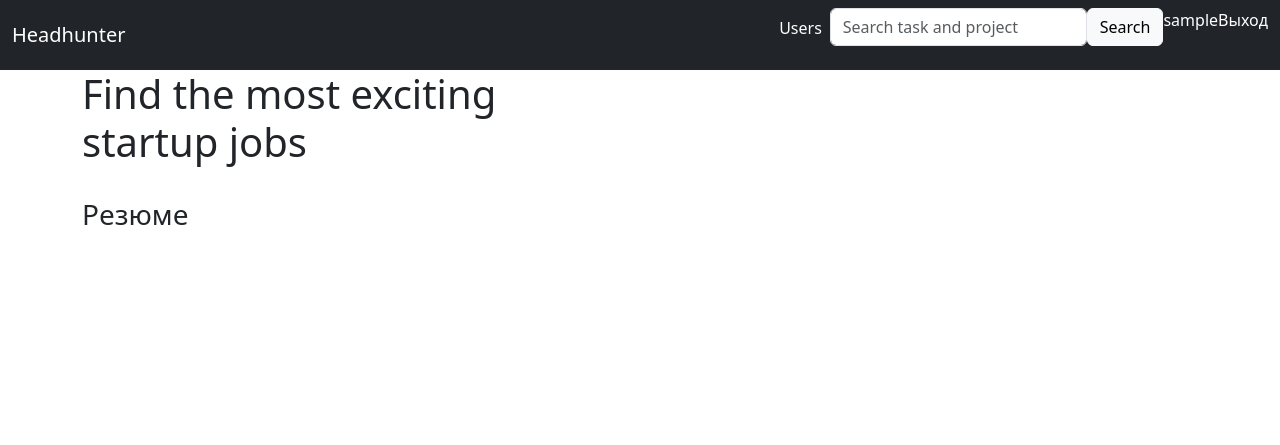
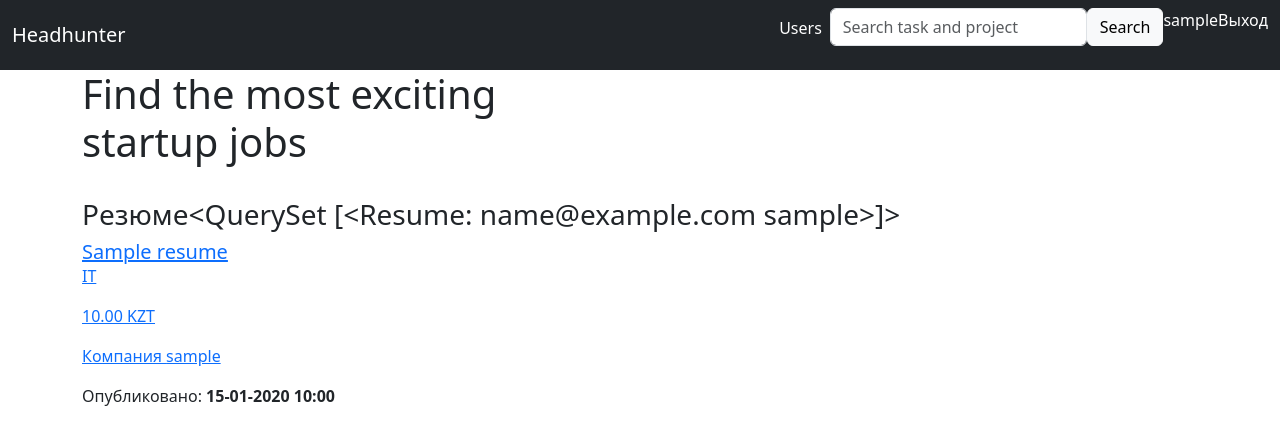
Before and after one commit to nurmuhamedbekinulu/team_dev_hh_group_9, a Django app: page / in a window 1280 px wide. Shown: the top 445 px of the page. Run offline with Django 4.2, Linux system fonts and the light colour scheme; a user stored in the database is signed in; tables that the repository leaves empty hold one stand-in row (values such as "Sample post"); parts of the project's set-up code (start-up, migrations or seed data) failed here and were passed over; some libraries are stand-ins or nearby versions.

Commit message:
#9 добавлена модель резюме. Добавлены вью по резюме. Созданы форма и шаблон для отображения.

```diff
--- a/HH/accounts/templates/user_profile.html
+++ b/HH/accounts/templates/user_profile.html
@@ -22,7 +22,7 @@
                 {% endif %}
                 {% else %}
                 {% if user_obj.pk == request.user.pk %}
-                <a href="#" class="genric-btn primary circle">Добавить резюме</a>
+                <a href="{% url 'add_resume' %}" class="genric-btn primary circle">Добавить резюме</a>
                 {% endif %}
                 {% endif %}
                 {% if user_obj.pk == request.user.pk %}
--- a/HH/accounts/views.py
+++ b/HH/accounts/views.py
@@ -5,7 +5,7 @@
 from django.contrib.auth import authenticate, login, logout
 from django.contrib.auth import get_user_model
 from django.contrib.auth.mixins import LoginRequiredMixin
-from headhunter.models import Vacancy
+from headhunter.models import Vacancy, Resume
 
 
 class LoginView(TemplateView):
@@ -64,6 +64,7 @@
         context = super().get_context_data(**kwargs)
         user = self.get_object()
         context['vacancy'] = Vacancy.objects.filter(author=user).order_by('-updated_at')
+        context['resumes'] = Resume.objects.filter(author=user).order_by('-updated_at')
         context['change_form'] = UserChangeForm(instance=self.object)
         return context
 
--- a/HH/headhunter/admin.py
+++ b/HH/headhunter/admin.py
@@ -1,5 +1,6 @@
 from django.contrib import admin
-from .models import Vacancy
+from .models import Vacancy, Resume
 
 # Register your models here.
 admin.site.register(Vacancy)
+admin.site.register(Resume)
--- a/HH/headhunter/models.py
+++ b/HH/headhunter/models.py
@@ -30,3 +30,22 @@
         verbose_name = 'Вакансия'
         verbose_name_plural = 'Вакансии'
         ordering = ['-updated_at']
+
+
+class Resume(models.Model):
+    name = models.CharField(max_length=200, verbose_name='Название резюме', null=True, blank=True)
+    category = models.TextField(verbose_name='Категория вакансии', choices=CATEGORY, null=True, blank=True)
+    about = models.TextField(max_length=3000, verbose_name='О себе')
+    salary = models.DecimalField(verbose_name='Желаемая зарплата', max_digits=10, decimal_places=2, null=True,
+                                 blank=True)
+    email = models.CharField(verbose_name='Email', max_length=100, null=True, blank=True)
+    author = models.ForeignKey(Profile, verbose_name='Соискатель', on_delete=models.CASCADE)
+    phone_number = models.CharField(verbose_name='Номер телефона', max_length=20, null=True, blank=True)
+    updated_at = models.DateTimeField(verbose_name='Последние изменение', auto_now_add=True)
+    is_active = models.BooleanField(verbose_name='Скрыть резюме', default=True)
+    telegram = models.CharField(verbose_name='Ссылка на телеграм', max_length=100, null=True, blank=True)
+    linkedin = models.CharField(verbose_name='Ссылка на Linkedin', max_length=100, null=True, blank=True)
+    facebook = models.CharField(verbose_name='Ссылка на Facebook', max_length=100, null=True, blank=True)
+
+    def __str__(self):
+        return f'{self.author}'
--- a/HH/headhunter/templates/index.html
+++ b/HH/headhunter/templates/index.html
@@ -30,10 +30,26 @@
                 {% if user.user_role == 'Employer' %}
                     <input type="text" hidden value="resume" id="id_for_link">
                     <h3 class="vacancies_title">
-                        Резюме
+                        Резюме{{ vacancy }}
                     </h3>
                     <div id="vacancies" class="vacancies_list_block">
-
+                        {% for v in vacancy %}
+                        <a href="{% url 'resume_detail' v.pk %}">
+                            <div class="card-body">
+                                <h5 class="card-title">{{ v.name }}</h5>
+                                <p>{{ v.category }}</p>
+                                <p class="salary_text">{{ v.salary }} KZT</p>
+                                <p id="some_title">Компания
+                                    <a class="company_title" href="{% url 'user_profile' v.author.pk %}">
+                                        {{ v.author.username }}
+                                    </a>
+                                </p>
+                                <p class="udated_vacancy mt-1">
+                                    Опубликовано: <span><b>{{ v.updated_at|date:"d-m-Y H:i" }}</b></span>
+                                </p>
+                            </div>
+                        </a>
+                    {% endfor %}
                     </div>
                 {% else %}
                 <input type="text" hidden value="vacancy" id="id_for_link">
--- a/HH/headhunter/urls.py
+++ b/HH/headhunter/urls.py
@@ -1,5 +1,5 @@
 from django.urls import path
-from .views import IndexView, VacancyCreate, VacancyDetail, VacancyUpdate, vacancy_renew
+from .views import IndexView, VacancyCreate, VacancyDetail, VacancyUpdate, vacancy_renew, ResumeUpdate, ResumeCreate, ResumeDetail
 
 urlpatterns = [
     path('', IndexView.as_view(), name='main'),
@@ -7,4 +7,7 @@
     path('vacancy/<int:pk>', VacancyDetail.as_view(), name='vacancy_detail'),
     path('vacancy/update/<int:pk>', VacancyUpdate.as_view(), name='vacancy_update'),
     path('vacancy/renew/<int:pk>', vacancy_renew, name='vacancy_renew'),
+    path('resume/update/<int:pk>', ResumeUpdate.as_view(), name='resume_update'),
+    path('resume/add', ResumeCreate.as_view(), name='add_resume'),
+    path('resume/<int:pk>', ResumeDetail.as_view(), name='resume_detail'),
 ]
--- a/HH/headhunter/views.py
+++ b/HH/headhunter/views.py
@@ -1,7 +1,7 @@
 from django.shortcuts import get_object_or_404, redirect
 from django.views.generic import ListView, CreateView, DetailView, UpdateView
-from .models import Vacancy
-from .forms import VacancyForm
+from .models import Vacancy, Resume
+from .forms import VacancyForm, ResumeForm
 from django.urls import reverse
 from django.utils import timezone
 
@@ -12,6 +12,16 @@
     paginate_by = 20
     model = Vacancy
     context_object_name = 'vacancy'
+
+
+    def get_queryset(self):
+        queryset = super().get_queryset()
+        if self.request.user.is_authenticated:
+            if self.request.user.user_role == 'Employer':
+                queryset = Resume.objects.filter(is_active=True).order_by('-updated_at')
+            else:
+                queryset = Vacancy.objects.filter(is_active=True).order_by('-updated_at')
+        return queryset
 
 class VacancyCreate(CreateView):
     template_name = "vacancy_create.html"
@@ -46,3 +56,29 @@
     vacancy.save()
 
     return redirect('vacancy_detail', pk=kwargs['pk'])
+
+
+class ResumeCreate(CreateView):
+    model = Resume
+
+    def get(self, request, *args, **kwargs):
+        resume = Resume.objects.create(author=request.user)
+        return redirect('resume_update', pk=resume.pk)
+
+
+class ResumeUpdate(UpdateView):
+    model = Resume
+    form_class = ResumeForm
+    template_name = 'resume_update.html'
+    context_object_name = 'resume'
+
+    def get_context_data(self, **kwargs):
+        context = super(ResumeUpdate, self).get_context_data(**kwargs)
+        return context
+
+    def get_success_url(self):
+        return reverse('user_profile', kwargs={'pk': self.object.author_id})
+
+
+class ResumeDetail(DetailView):
+    pass
```
Also changed, not shown: HH/headhunter/forms.py (+15 -1 lines), HH/headhunter/templates/resume_update.html (added, +19 -0 lines), HH/headhunter/migrations/0002_resume.py (added).
